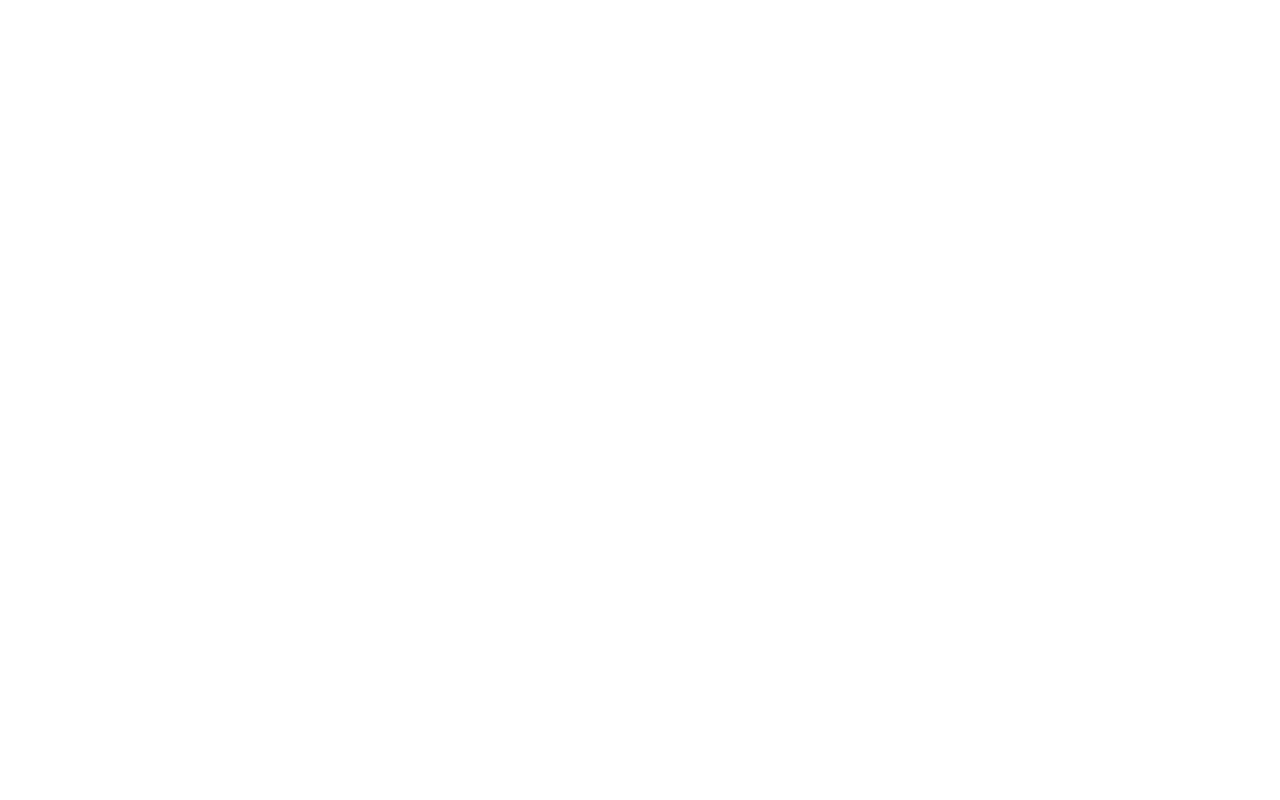
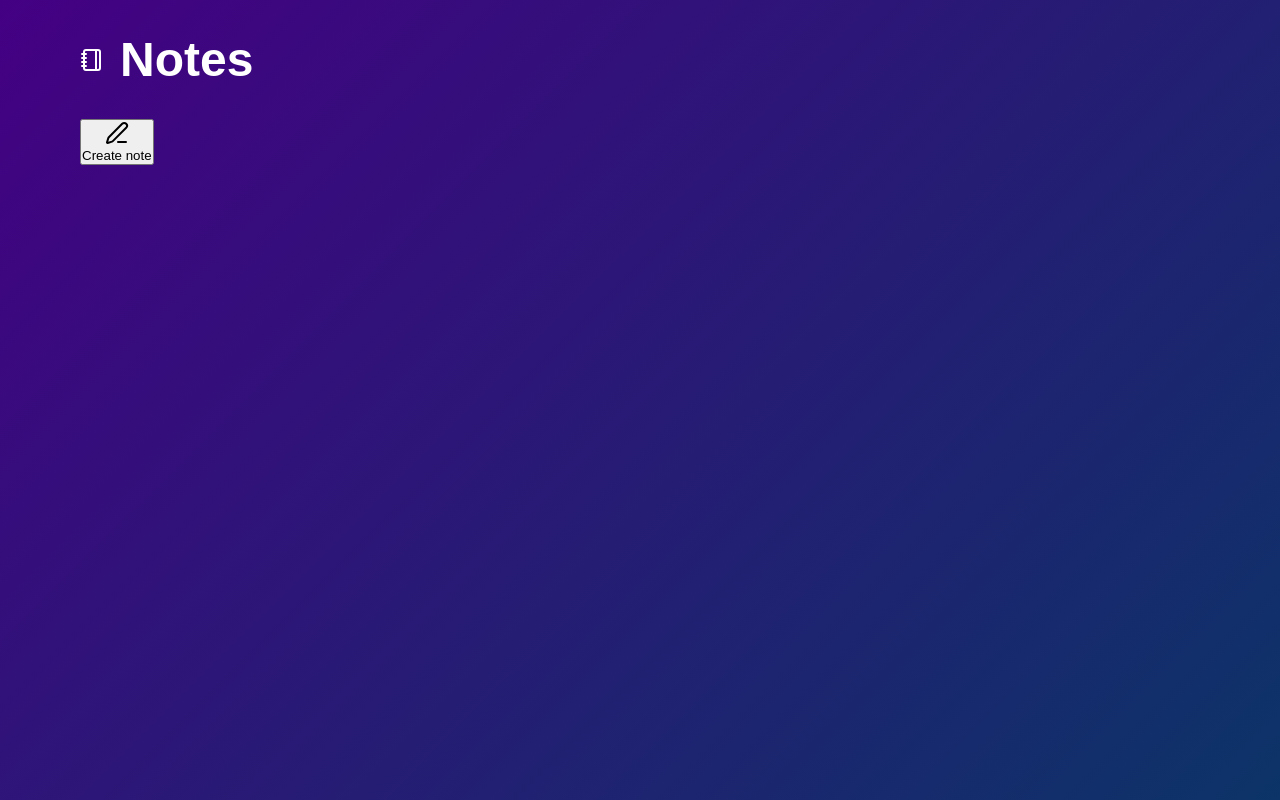
Before and after one commit to BL4KCY/30days-30javascriptProjects, a plain HTML site: page Notes App/index.html in a window 1280 px wide. Drawn offline with nearby package versions, Linux system fonts and the light colour scheme.

Commit message:
Add HTML structure and CSS styles for Notes App

```diff
--- a/Notes App/index.html
+++ b/Notes App/index.html
@@ -3,9 +3,18 @@
 <head>
 	<meta charset="UTF-8">
 	<meta name="viewport" content="width=device-width, initial-scale=1.0">
+	<link rel="stylesheet" href="styles.css">
+	<link rel="icon" href="https://cdn-icons-png.flaticon.com/512/3982/3982361.png">
+	<script src="https://unpkg.com/lucide@latest"></script>
 	<title>Note App</title>
 </head>
 <body>
-
+	<div class="container">
+		<h1><i data-lucide="notebook"></i>Notes</h1>
+		<button><i data-lucide="pen-line"></i><p>Create note</p></button>
+	</div>
+<script>
+	lucide.createIcons();
+</script>
 </body>
 </html>
--- a/Notes App/styles.css
+++ b/Notes App/styles.css
@@ -0,0 +1,26 @@
+* {
+	padding: 0;
+	margin: 0;
+	box-sizing: border-box;
+	font-family: "Poppins", sans-serif;
+}
+
+.container {
+	width: 100%;
+	height: 100vh;
+	background: linear-gradient(135deg, #440083, #0c3468);
+	color: white;
+	padding: 2rem 5rem;
+}
+
+.container h1 {
+	display: flex;
+	width: fit-content;
+	align-items: center;
+	margin-bottom: 2rem;
+	font-size: 3em;
+}
+
+.container h1 .lucide-notebook {
+	margin-right: 1rem;
+}
```
